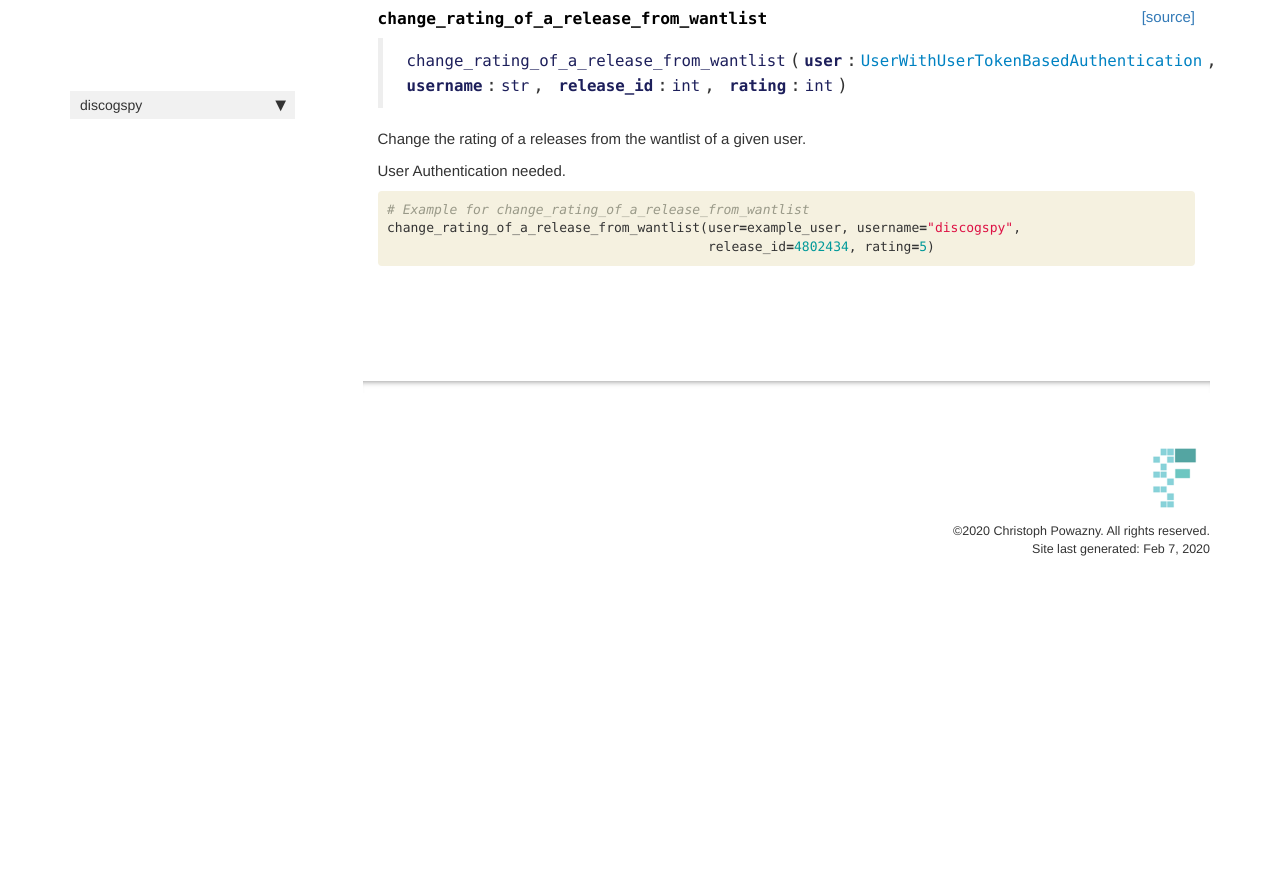
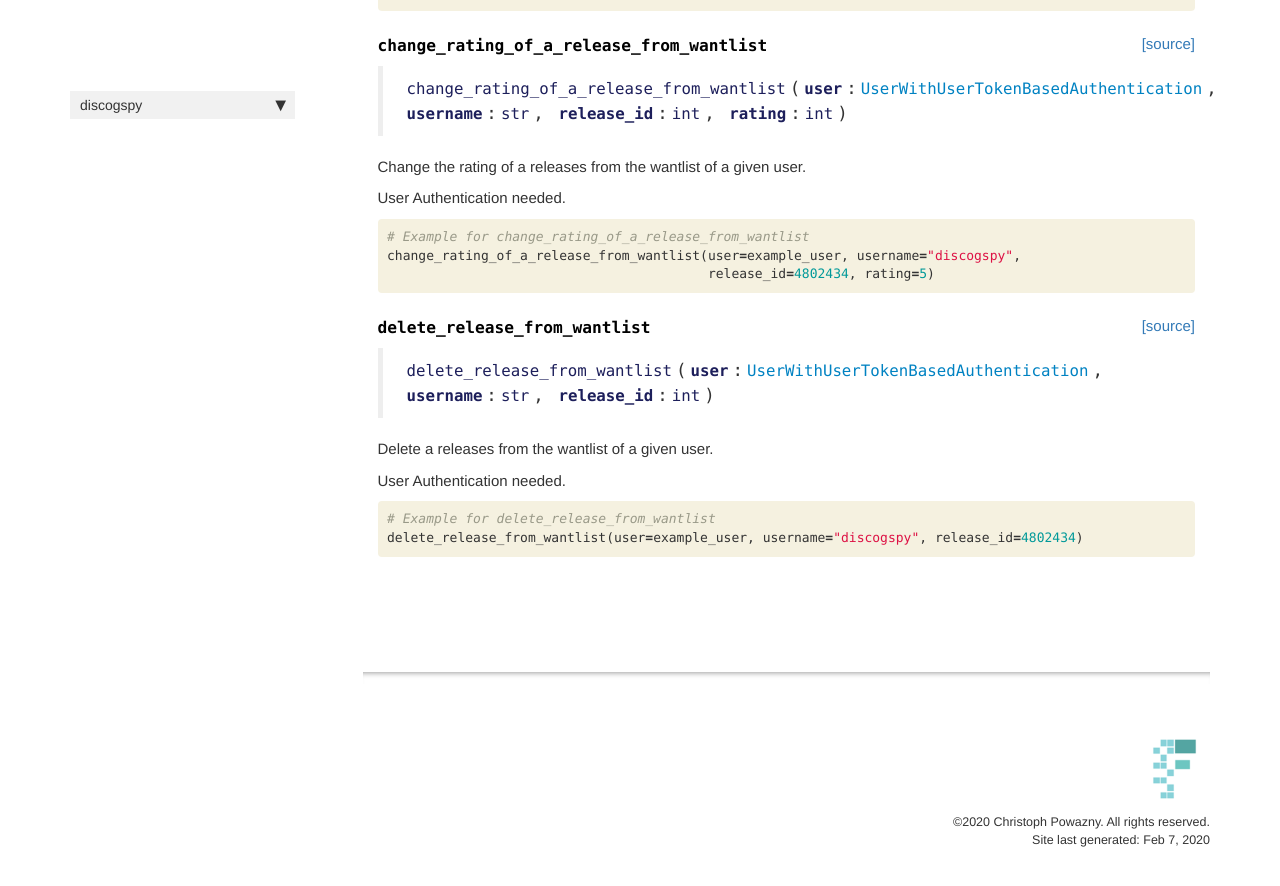
Before and after one commit to cpow-89/discogspy, a Jekyll site: the page built from docs/core.rq_wantlist.html, in a window 1280 px wide and 900 px high, scrolled down 1261 px. Shown: the top 886 px of the window. Built offline with Jekyll 4.4.1, drawn with Linux system fonts in a browser that asks for light colours; nearby versions of some CDN libraries; comment, search, counter and statistics services are not loaded; before the commit the page ends 1870 px from its top, so only the background shows below that; some of the changed text lies outside the part shown.

Commit message:
add delete_release_from_wantlist request

```diff
--- a/discogspy/_nbdev.py
+++ b/discogspy/_nbdev.py
@@ -81,7 +81,9 @@
          "get_collection_value": "06_core.rq_collection.ipynb",
          "get_user_wantlist": "07_core.rq_wantlist.ipynb",
          "add_release_to_wantlist": "07_core.rq_wantlist.ipynb",
-         "change_notes_of_a_release_from_wantlist": "07_core.rq_wantlist.ipynb"}
+         "change_notes_of_a_release_from_wantlist": "07_core.rq_wantlist.ipynb",
+         "change_rating_of_a_release_from_wantlist": "07_core.rq_wantlist.ipynb",
+         "delete_release_from_wantlist": "07_core.rq_wantlist.ipynb"}
 
 modules = ["core/constants.py",
            "core/discogs_user.py",
--- a/docs/core.rq_wantlist.html
+++ b/docs/core.rq_wantlist.html
@@ -187,5 +187,44 @@
 </div>
 
 </div>
+<div class="cell border-box-sizing code_cell rendered">
+
+</div>
+<div class="cell border-box-sizing code_cell rendered">
+
+<div class="output_wrapper">
+<div class="output">
+
+<div class="output_area">
+
+
+<div class="output_markdown rendered_html output_subarea ">
+<h4 id="delete_release_from_wantlist" class="doc_header"><code>delete_release_from_wantlist</code><a href="https://github.com/cpow-89/discogspy/tree/master/discogspy/core/rq_wantlist.py#L113" class="source_link" style="float:right">[source]</a></h4><blockquote><p><code>delete_release_from_wantlist</code>(<strong><code>user</code></strong>:<a href="/discogspy/core.discogs_user#UserWithUserTokenBasedAuthentication"><code>UserWithUserTokenBasedAuthentication</code></a>, <strong><code>username</code></strong>:<code>str</code>, <strong><code>release_id</code></strong>:<code>int</code>)</p>
+</blockquote>
+<p>Delete a releases from the wantlist of a given user.</p>
+<p>User Authentication needed.</p>
+
+</div>
+
+</div>
+
+</div>
+</div>
+
+</div>
+<div class="cell border-box-sizing code_cell rendered">
+<div class="input">
+
+<div class="inner_cell">
+    <div class="input_area">
+<div class=" highlight hl-ipython3"><pre><span></span><span class="c1"># Example for delete_release_from_wantlist</span>
+<span class="n">delete_release_from_wantlist</span><span class="p">(</span><span class="n">user</span><span class="o">=</span><span class="n">example_user</span><span class="p">,</span> <span class="n">username</span><span class="o">=</span><span class="s2">&quot;discogspy&quot;</span><span class="p">,</span> <span class="n">release_id</span><span class="o">=</span><span class="mi">4802434</span><span class="p">)</span>
+</pre></div>
+
+    </div>
+</div>
+</div>
+
+</div>
     {% endraw %}
 </div>
```
Also changed, not shown: 2 other files.
